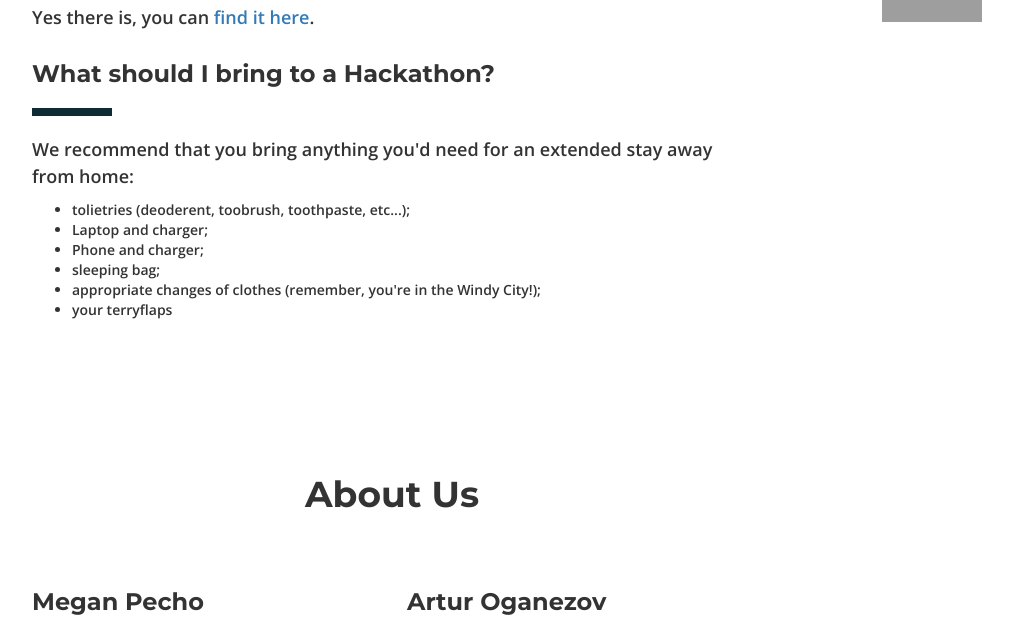
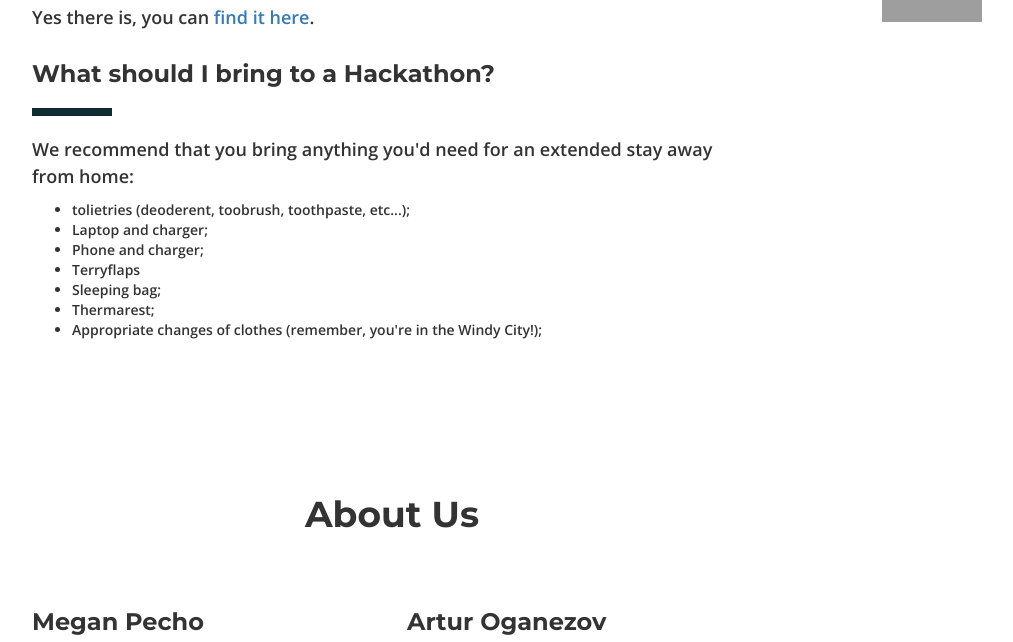
Before and after one commit to eselenic/demonhacks, a Jekyll site: the page built from index.html, in a window 1280 px wide and 900 px high, scrolled down 2500 px, cut to the strip 0-642 px from the top of the window. Shown: the whole strip, without its empty margins (248-1261 px from the left). Built offline with Jekyll 4.4.1, drawn with Linux system fonts in a browser that asks for light colours; nearby versions of some CDN libraries; grey boxes are pictures that could not be loaded.

```diff
--- a/_config.yml
+++ b/_config.yml
@@ -90,9 +90,10 @@
         <li>tolietries (deoderent, toobrush, toothpaste, etc...);
         <li>Laptop and charger;
         <li>Phone and charger;
-        <li>sleeping bag;
-        <li>appropriate changes of clothes (remember, you're in the Windy City!);
-        <li>your terryflaps
+        <li>Terryflaps
+        <li>Sleeping bag;
+        <li>Thermarest;
+        <li>Appropriate changes of clothes (remember, you're in the Windy City!);
         <ul>
 
   # Schedule:
```
